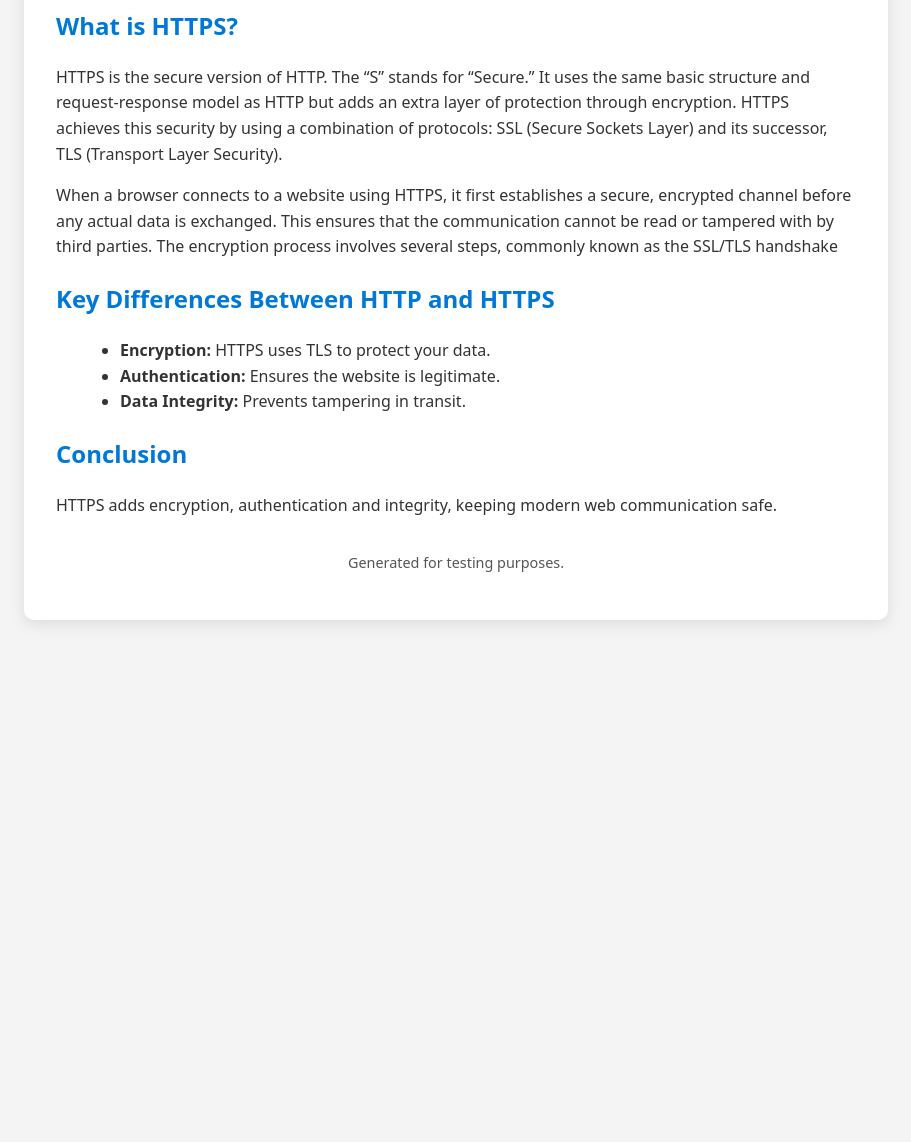
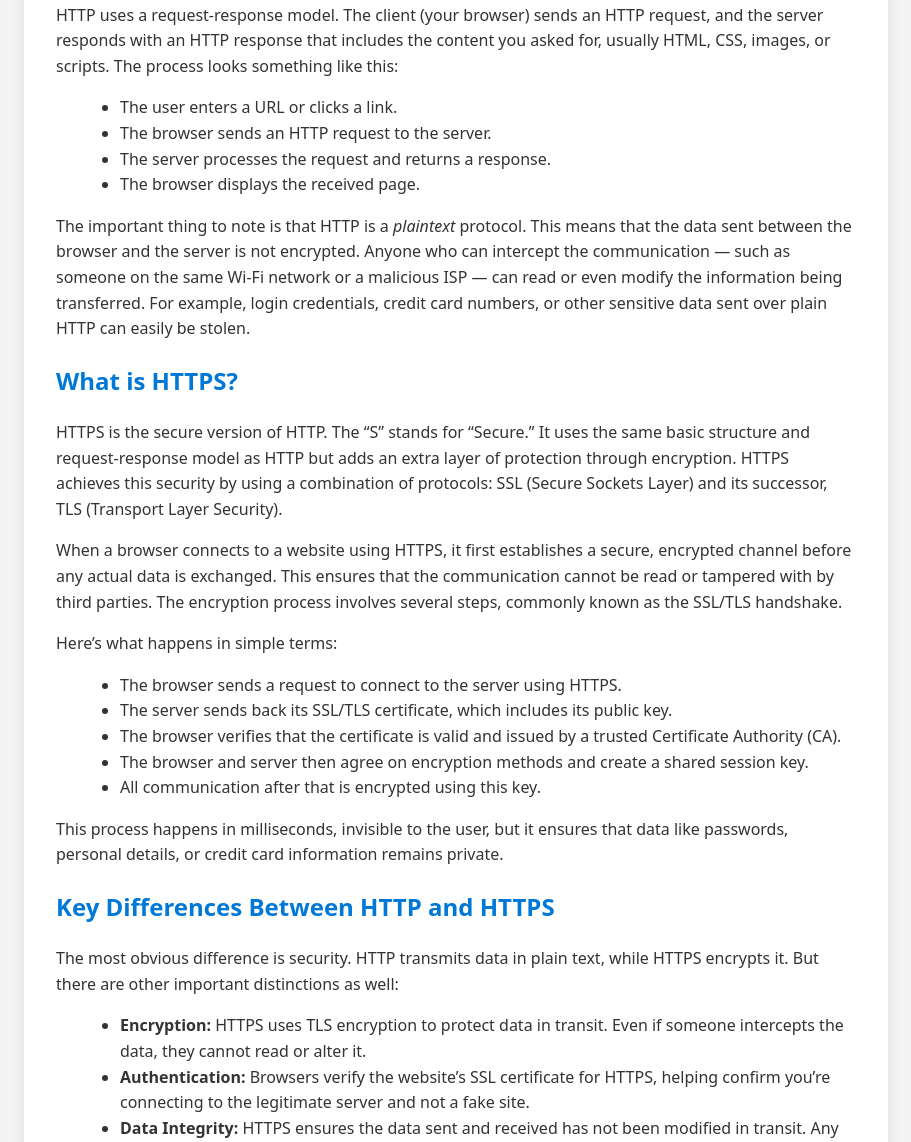
Before and after one commit to ProjectPtixiakis/ProjectPtixiakis, a plain HTML site: page index.html in a window 1280 px wide. Shown: the part 1090-2232 px from the top of the page, without its empty margins (184-1095 px from the left). Before the commit the page ends 1806 px from the top, so only its background shows below. Drawn offline with Linux system fonts and the light colour scheme.

Commit message:
Update index.html fully changed

```diff
--- a/index.html
+++ b/index.html
@@ -11,22 +11,22 @@
 
   <!-- Open Graph / Facebook / LinkedIn -->
   <meta property="og:type" content="website" />
-  <meta property="og:url" content="https://your-domain.com/http-vs-https" />
+  <meta property="og:url" content="https://projectptixiakis.github.io/ProjectPtixiakis/" />
   <meta property="og:title" content="How HTTP and HTTPS Work: Understanding the Difference" />
   <meta property="og:description" content="A simple explanation of HTTP vs HTTPS, how encryption works, and why HTTPS keeps your data safe." />
-  <meta property="og:image" content="https://https://projectptixiakis.github.io/ProjectPtixiakis//images/muztagh-9883659_1920.jpg" />
+  <meta property="og:image" content="https://projectptixiakis.github.io/ProjectPtixiakis/images/muztagh-9883659_1920.jpg" />
   <meta property="og:image:width" content="1200" />
   <meta property="og:image:height" content="630" />
 
-  <!-- Twitter -->
+  <!-- Twitter Card -->
   <meta name="twitter:card" content="summary_large_image" />
-  <meta name="twitter:url" content="https://your-domain.com/http-vs-https" />
+  <meta name="twitter:url" content="https://projectptixiakis.github.io/ProjectPtixiakis/" />
   <meta name="twitter:title" content="How HTTP and HTTPS Work: Understanding the Difference" />
   <meta name="twitter:description" content="A beginner-friendly guide to HTTP vs HTTPS and why encryption matters." />
-  <meta name="twitter:image" content="https://your-domain.com/images/muztagh-9883659_1920.jpg" />
+  <meta name="twitter:image" content="https://projectptixiakis.github.io/ProjectPtixiakis/images/muztagh-9883659_1920.jpg" />
 
   <!-- Canonical Link -->
-  <link rel="canonical" href="https://your-domain.com/http-vs-https" />
+  <link rel="canonical" href="https://projectptixiakis.github.io/ProjectPtixiakis/" />
 
   <style>
     body {
@@ -73,26 +73,47 @@
   <div class="container">
     <h1>How HTTP and HTTPS Work: Understanding the Difference</h1>
 
-    <img src="images/muztagh-9883659_1920.jpg" alt="Mountain landscape" />
+    <img src="https://projectptixiakis.github.io/ProjectPtixiakis/images/muztagh-9883659_1920.jpg" alt="Mountain landscape" />
 
     <h2>What is HTTP?</h2>
     <p>HTTP stands for <strong>Hypertext Transfer Protocol</strong>. It’s the foundation of data communication on the web. When you type a website address like <code>http://example.com</code> into your browser, your computer sends a request to the server that hosts the site. The server then responds with the requested web page, which your browser displays.</p>
+    <p>HTTP uses a request-response model. The client (your browser) sends an HTTP request, and the server responds with an HTTP response that includes the content you asked for, usually HTML, CSS, images, or scripts. The process looks something like this:</p>
+    <ul>
+      <li>The user enters a URL or clicks a link.</li>
+      <li>The browser sends an HTTP request to the server.</li>
+      <li>The server processes the request and returns a response.</li>
+      <li>The browser displays the received page.</li>
+    </ul>
+    <p>The important thing to note is that HTTP is a <em>plaintext</em> protocol. This means that the data sent between the browser and the server is not encrypted. Anyone who can intercept the communication — such as someone on the same Wi-Fi network or a malicious ISP — can read or even modify the information being transferred. For example, login credentials, credit card numbers, or other sensitive data sent over plain HTTP can easily be stolen.</p>
 
     <h2>What is HTTPS?</h2>
     <p>HTTPS is the secure version of HTTP. The “S” stands for “Secure.” It uses the same basic structure and request-response model as HTTP but adds an extra layer of protection through encryption. HTTPS achieves this security by using a combination of protocols: SSL (Secure Sockets Layer) and its successor, TLS (Transport Layer Security).</p>
-    <p>When a browser connects to a website using HTTPS, it first establishes a secure,
-      encrypted channel before any actual data is exchanged. This ensures that the communication cannot be read or tampered with by third parties.
-      The encryption process involves several steps, commonly known as the SSL/TLS handshake</p>
+    <p>When a browser connects to a website using HTTPS, it first establishes a secure, encrypted channel before any actual data is exchanged. This ensures that the communication cannot be read or tampered with by third parties. The encryption process involves several steps, commonly known as the SSL/TLS handshake.</p>
+    <p>Here’s what happens in simple terms:</p>
+    <ul>
+      <li>The browser sends a request to connect to the server using HTTPS.</li>
+      <li>The server sends back its SSL/TLS certificate, which includes its public key.</li>
+      <li>The browser verifies that the certificate is valid and issued by a trusted Certificate Authority (CA).</li>
+      <li>The browser and server then agree on encryption methods and create a shared session key.</li>
+      <li>All communication after that is encrypted using this key.</li>
+    </ul>
+    <p>This process happens in milliseconds, invisible to the user, but it ensures that data like passwords, personal details, or credit card information remains private.</p>
 
     <h2>Key Differences Between HTTP and HTTPS</h2>
+    <p>The most obvious difference is security. HTTP transmits data in plain text, while HTTPS encrypts it. But there are other important distinctions as well:</p>
     <ul>
-      <li><strong>Encryption:</strong> HTTPS uses TLS to protect your data.</li>
-      <li><strong>Authentication:</strong> Ensures the website is legitimate.</li>
-      <li><strong>Data Integrity:</strong> Prevents tampering in transit.</li>
+      <li><strong>Encryption:</strong> HTTPS uses TLS encryption to protect data in transit. Even if someone intercepts the data, they cannot read or alter it.</li>
+      <li><strong>Authentication:</strong> Browsers verify the website’s SSL certificate for HTTPS, helping confirm you’re connecting to the legitimate server and not a fake site.</li>
+      <li><strong>Data Integrity:</strong> HTTPS ensures the data sent and received has not been modified in transit. Any tampering would break the connection.</li>
+      <li><strong>SEO and Browser Trust:</strong> Search engines favor HTTPS sites, and modern browsers warn users when visiting insecure HTTP pages.</li>
+      <li><strong>Performance:</strong> With modern protocols like HTTP/2 and TLS 1.3, HTTPS can be as fast—or faster—than old HTTP connections.</li>
     </ul>
 
+    <h2>Why HTTPS Matters</h2>
+    <p>HTTPS is effectively the minimum standard for modern websites. Without it, sensitive data can be exposed, users can be impersonated, and trust in a site will erode. Browsers and search engines increasingly penalize or block insecure HTTP traffic, and most major sites now use HTTPS for all pages, not just login or payment pages.</p>
+
     <h2>Conclusion</h2>
-    <p>HTTPS adds encryption, authentication and integrity, keeping modern web communication safe.</p>
+    <p>HTTP and HTTPS serve the same basic purpose: transferring data between your browser and a web server. The critical difference is that HTTPS adds encryption, authentication, and integrity, turning ordinary web communication into secure communication. In short: HTTP built the web, and HTTPS keeps it safe.</p>
 
     <footer>
       <p>Generated for testing purposes.</p>
```
